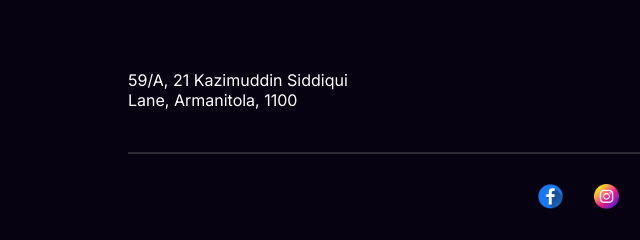
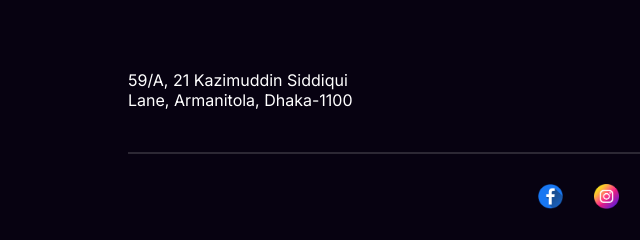
Before and after one commit to AbdullahAlMaksud/b9-a1, a plain HTML site: page index.html in a window 1280 px wide. Shown: the part 6700-6940 px from the top of the page, 0-640 px from the left. Drawn offline with Linux system fonts and the light colour scheme.

Commit message:
Address Correction

```diff
--- a/index.html
+++ b/index.html
@@ -160,7 +160,7 @@
         <div class="footer-row1">
           <div class="colomn1">
             <p class="footer-text">
-              59/A, 21 Kazimuddin Siddiqui Lane, Armanitola, 1100
+              59/A, 21 Kazimuddin Siddiqui Lane, Armanitola, Dhaka-1100
             </p>
           </div>
 
```
